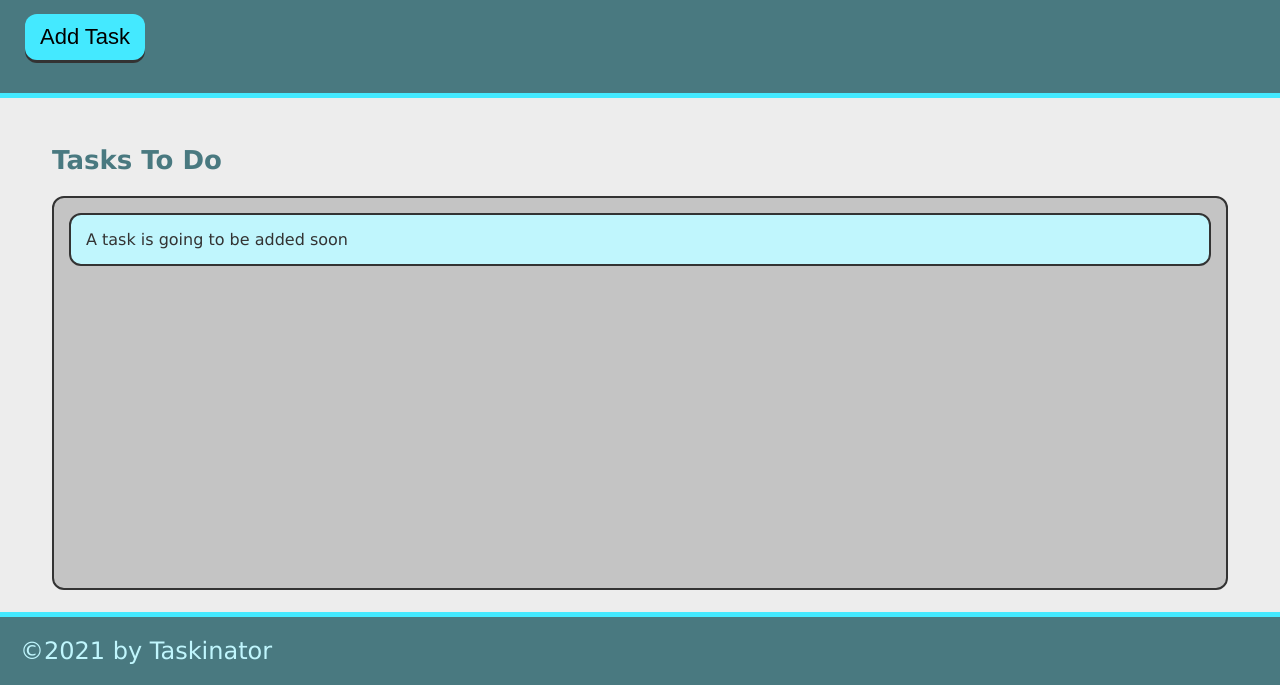
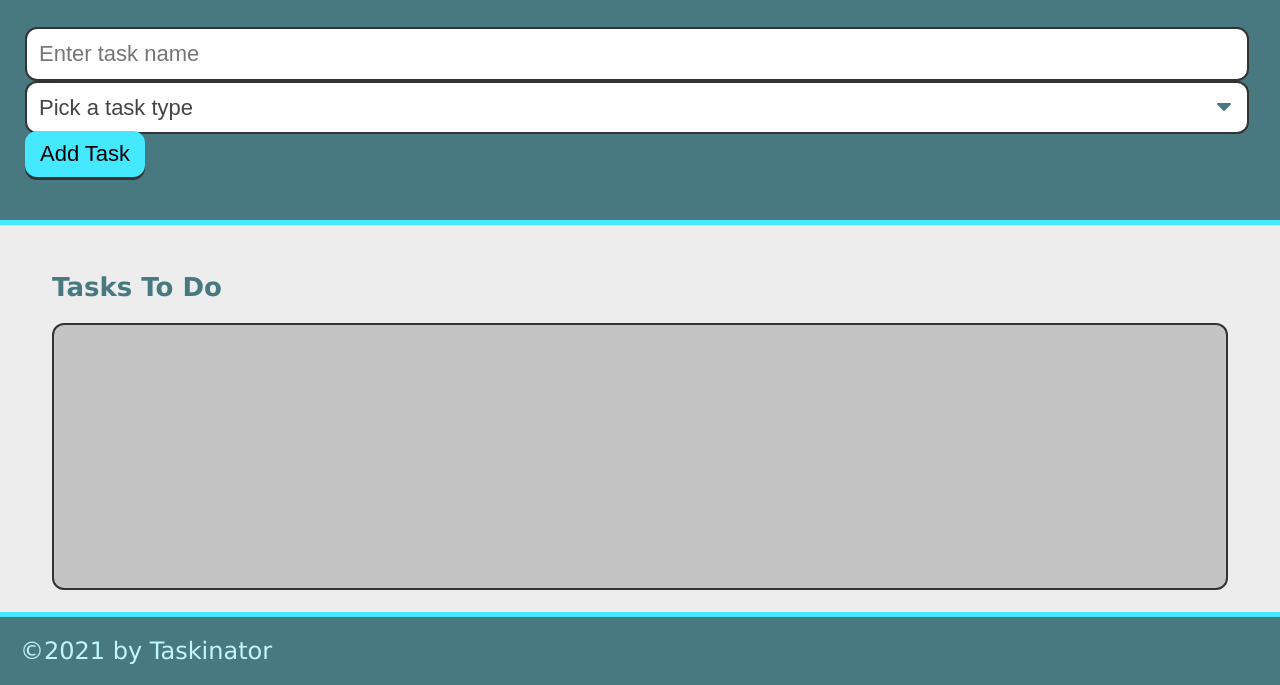
Before and after one commit to angelajulian/student-taskinator, a plain HTML site: page index.html in a window 1280 px wide. Shown: the part 115-800 px from the top of the page. Drawn offline with Linux system fonts and the light colour scheme.

Commit message:
added form to header

```diff
--- a/index.html
+++ b/index.html
@@ -11,14 +11,23 @@
     <header>
       <h1 class="page-title">Taskinator</h1>
       <p>Click the button below to add a new task!</p>
-      <button id="save-task" class="btn">Add Task</button>
+      <form id="task-form">
+        <div class="form-group">
+          <input type="text" name="task-name" placeholder="Enter task name" />
+          <select name="task-type" class="select-dropdown">
+            <option value="" disabled selected>Pick a task type</option>
+            <option value="Print">Print</option>
+            <option value="Web">Web</option>
+            <option value="Mobile">Mobile</option>
+          </select>
+          <button id="save-task" class="btn">Add Task</button>
+        </div>
+      </form>
     </header>
     <main class="page-content">
       <section class="task-list-wrapper">
         <h2 class="list-title">Tasks To Do</h2>
-        <ul class="task-list">
-          <li class="task-item">A task is going to be added soon</li>
-        </ul>
+        <ul class="task-list"></ul>
       </section>
     </main>
     <footer>&copy;2021 by Taskinator</footer>
```
